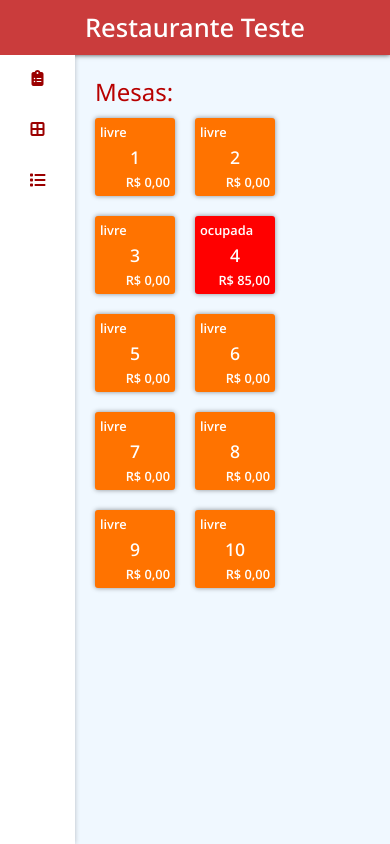
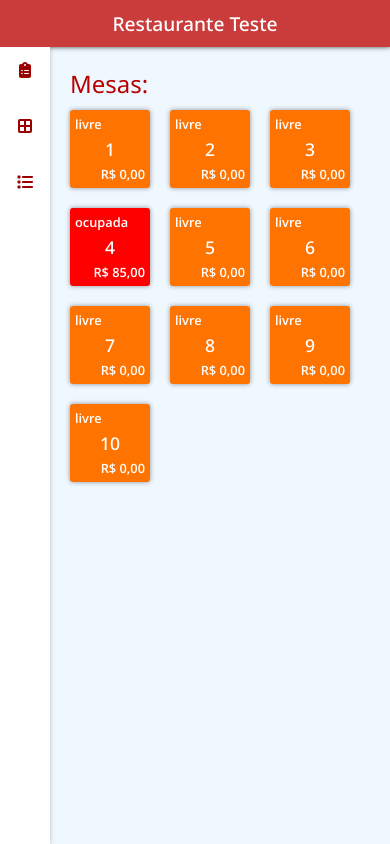
Before and after one commit to joaofilipesoares45/restaurantApp, a React (Vite) app: page /#/ in a window 390 px wide. Built offline with nearby package versions, Linux system fonts and the light colour scheme; a web font is replaced by a local one.

Commit message:
edit style

```diff
--- a/src/pages/home/css/index.css
+++ b/src/pages/home/css/index.css
@@ -64,3 +64,72 @@
         }
     }
 }
+
+@media screen and (max-width: 500px) {
+    .page.home {
+    display: flex;
+    flex-direction: column;
+
+    header {
+        display: flex;
+        justify-content: center;
+        padding: 10px;
+        background-color: rgba(194, 28, 28, 0.853);
+        color: white;
+        box-shadow: 0 0 5px rgba(0, 0, 0, 0.727);
+        z-index: 1;
+
+        h1 {
+            font-weight: 500;
+            font-size: 1.2rem;
+        }
+    }
+
+    .home-main {
+        display: flex;
+        height: 100%;
+        width: 100%;
+        background-color: aliceblue;
+        overflow: hidden;
+
+        .sidebar {
+            background-color: white;
+            width: 100%;
+            height: 100%;
+            max-width: 50px;
+            display: flex;
+            flex-direction: column;
+            box-shadow: 0 0 5px rgba(0, 0, 0, 0.239);
+            z-index: 1;
+
+            nav {
+                display: flex;
+                flex-direction: column;
+                gap: 10px;
+
+                svg {
+                    padding: 15px;
+                    color: rgb(155, 0, 0);
+
+                    &:hover {
+                        background-color: rgb(233, 182, 30);
+                        color: rgb(255, 255, 255);
+                    }
+                }
+            }
+        }
+
+        .component-contain {
+            height: 100%;
+            width: 100%;
+
+            .component {
+                display: flex;
+                flex-direction: column;
+                height: 100%;
+                padding: 20px;
+            }
+        }
+    }
+}
+}
```
